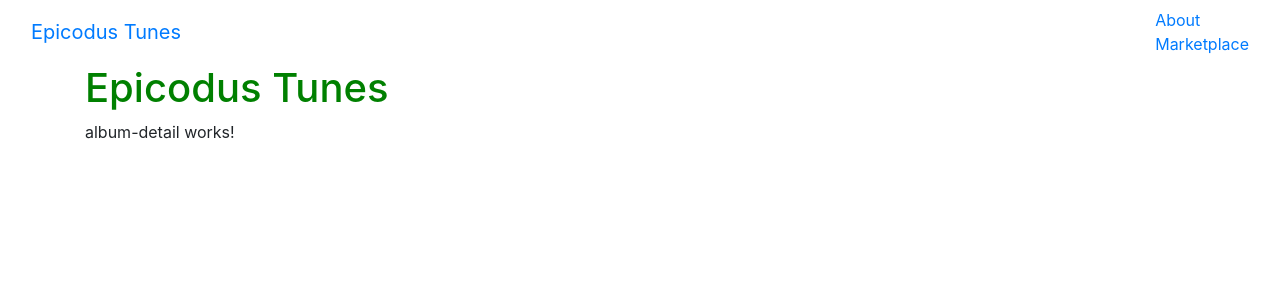
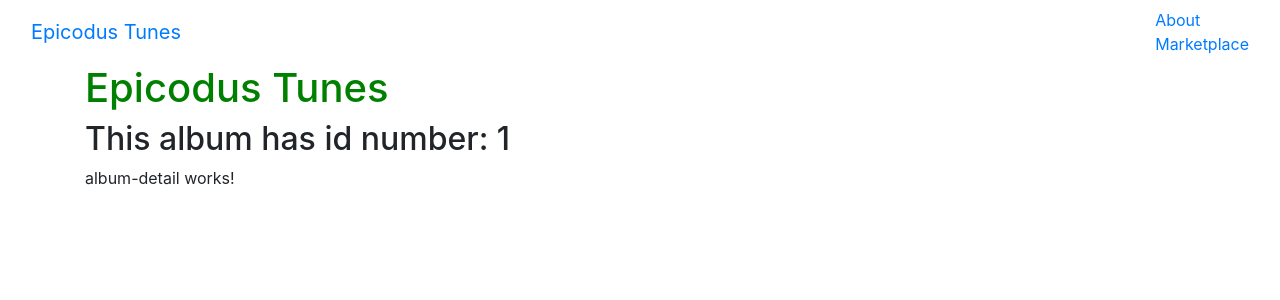
Before and after one commit to antieva/Music_Store, an Angular app: page /albums/1 in a window 1280 px wide. Shown: the top 300 px of the page. Built offline with nearby package versions, Linux system fonts and the light colour scheme.

Commit message:
Add dynamic routing.

```diff
--- a/src/app/album-detail/album-detail.component.html
+++ b/src/app/album-detail/album-detail.component.html
@@ -1,3 +1,4 @@
+<h2>This album has id number: {{albumId}}</h2>
 <p>
   album-detail works!
 </p>
--- a/src/app/album-detail/album-detail.component.ts
+++ b/src/app/album-detail/album-detail.component.ts
@@ -1,4 +1,7 @@
 import { Component, OnInit } from '@angular/core';
+import { ActivatedRoute, Params } from '@angular/router';
+import { Location } from '@angular/common';
+import { Album } from '../album.model';
 
 @Component({
   selector: 'app-album-detail',
@@ -6,10 +9,14 @@
   styleUrls: ['./album-detail.component.css']
 })
 export class AlbumDetailComponent implements OnInit {
+  albumId: number = null;
 
-  constructor() { }
+  constructor(private route: ActivatedRoute, private location: Location) {}
 
   ngOnInit() {
+    this.route.params.forEach((urlParameters) => {
+      this.albumId = parseInt(urlParameters['id']);
+    });
   }
 
 }
```
